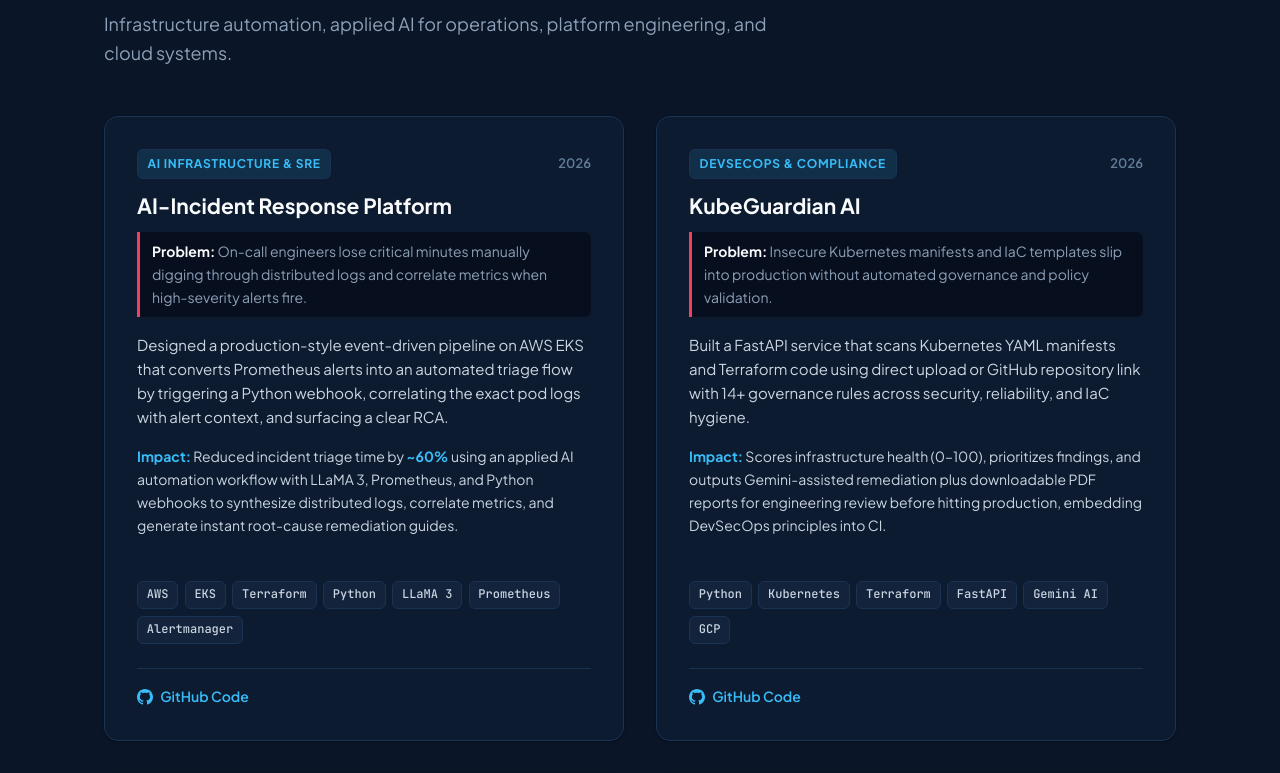
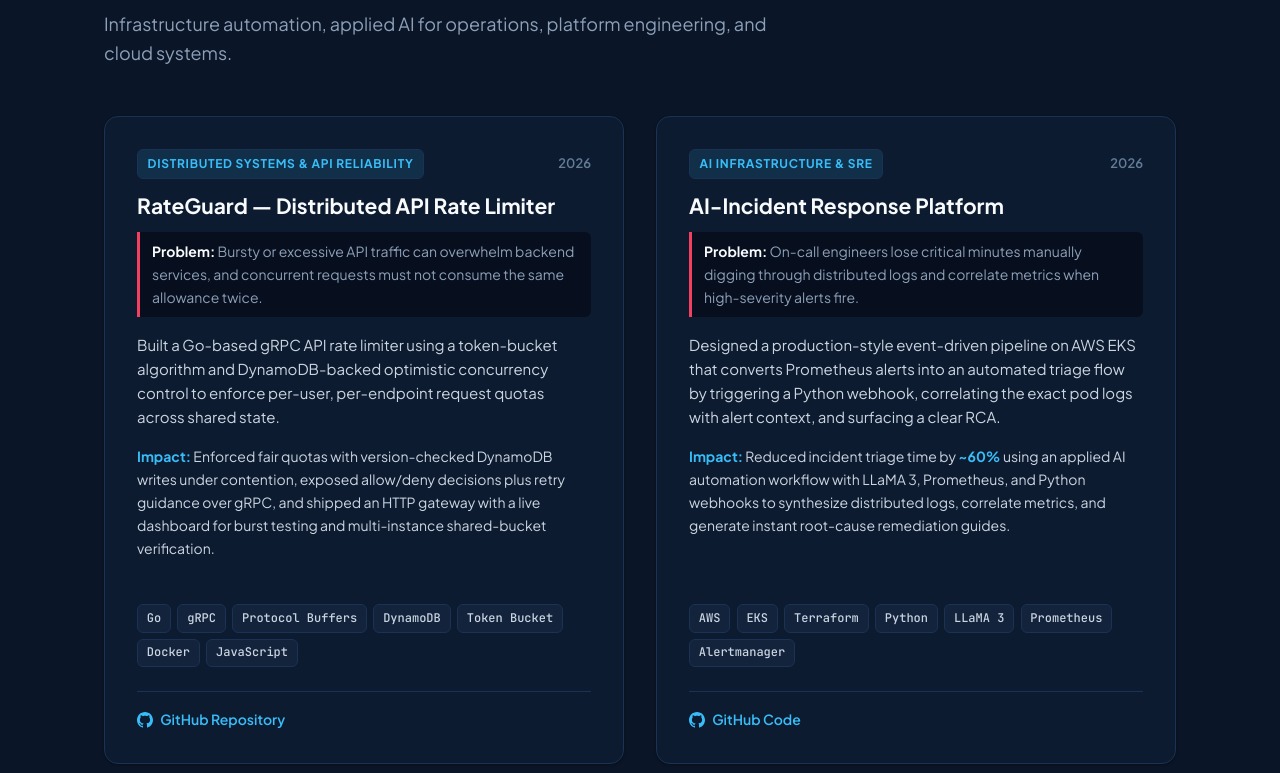
Before and after one commit to Jee-one3/Jee_portfolio, a plain HTML site: page index.html in a window 1280 px wide. Shown: the part 3433-4206 px from the top of the page. Drawn offline with Linux system fonts and the light colour scheme.

Commit message:
Add RateGuard project first and update resume PDF.
Co-authored-by: Cursor <cursoragent@cursor.com>

```diff
--- a/index.html
+++ b/index.html
@@ -394,7 +394,50 @@
           </div>
 
           <div class="projects-grid">
-            <!-- Project 1: AI-Incident Response Platform -->
+            <!-- Project 1: RateGuard -->
+            <article class="project-card">
+              <div class="project-top">
+                <div class="project-badge-row">
+                  <span class="project-category">Distributed Systems &amp; API Reliability</span>
+                  <span class="project-year">2026</span>
+                </div>
+                <h3 class="project-title">RateGuard — Distributed API Rate Limiter</h3>
+                <div class="project-problem">
+                  <strong>Problem:</strong> Bursty or excessive API traffic can overwhelm backend services, and concurrent requests must not consume the same allowance twice.
+                </div>
+                <p class="project-desc">
+                  Built a Go-based gRPC API rate limiter using a token-bucket algorithm and DynamoDB-backed optimistic concurrency control to enforce per-user, per-endpoint request quotas across shared state.
+                </p>
+                <p class="project-impact">
+                  <strong>Impact:</strong> Enforced fair quotas with version-checked DynamoDB writes under contention, exposed allow/deny decisions plus retry guidance over gRPC, and shipped an HTTP gateway with a live dashboard for burst testing and multi-instance shared-bucket verification.
+                </p>
+              </div>
+              <div class="project-bottom">
+                <div class="project-tech-row">
+                  <span class="project-tech-pill">Go</span>
+                  <span class="project-tech-pill">gRPC</span>
+                  <span class="project-tech-pill">Protocol Buffers</span>
+                  <span class="project-tech-pill">DynamoDB</span>
+                  <span class="project-tech-pill">Token Bucket</span>
+                  <span class="project-tech-pill">Docker</span>
+                  <span class="project-tech-pill">JavaScript</span>
+                </div>
+                <div class="project-links">
+                  <a
+                    href="https://github.com/Jee-one3/rateguard"
+                    target="_blank"
+                    rel="noopener noreferrer"
+                    class="btn-project-link"
+                    aria-label="GitHub Repository for RateGuard"
+                  >
+                    <svg viewBox="0 0 24 24" fill="currentColor" aria-hidden="true"><path d="M12 0c-6.626 0-12 5.373-12 12 0 5.302 3.438 9.8 8.207 11.387.599.111.793-.261.793-.577v-2.234c-3.338.726-4.033-1.416-4.033-1.416-.546-1.387-1.333-1.756-1.333-1.756-1.089-.745.083-.729.083-.729 1.205.084 1.839 1.237 1.839 1.237 1.07 1.834 2.807 1.304 3.492.997.107-.775.418-1.305.762-1.604-2.665-.305-5.467-1.334-5.467-5.931 0-1.311.469-2.381 1.236-3.221-.124-.303-.535-1.524.117-3.176 0 0 1.008-.322 3.301 1.23.957-.266 1.983-.399 3.003-.404 1.02.005 2.047.138 3.006.404 2.291-1.552 3.297-1.23 3.297-1.23.653 1.653.242 2.874.118 3.176.77.84 1.235 1.911 1.235 3.221 0 4.609-2.807 5.624-5.479 5.921.43.372.823 1.102.823 2.222v3.293c0 .319.192.694.801.576 4.765-1.589 8.199-6.086 8.199-11.386 0-6.627-5.373-12-12-12z"/></svg>
+                    GitHub Repository
+                  </a>
+                </div>
+              </div>
+            </article>
+
+            <!-- Project 2: AI-Incident Response Platform -->
             <article class="project-card">
               <div class="project-top">
                 <div class="project-badge-row">
@@ -431,7 +474,7 @@
               </div>
             </article>
 
-            <!-- Project 2: KubeGuardian AI -->
+            <!-- Project 3: KubeGuardian AI -->
             <article class="project-card">
               <div class="project-top">
                 <div class="project-badge-row">
@@ -467,7 +510,7 @@
               </div>
             </article>
 
-            <!-- Project 3: Infra Control Plane -->
+            <!-- Project 4: Infra Control Plane -->
             <article class="project-card">
               <div class="project-top">
                 <div class="project-badge-row">
@@ -504,7 +547,7 @@
               </div>
             </article>
 
-            <!-- Project 4: Kubernetes Platform Engineering on AWS EKS -->
+            <!-- Project 5: Kubernetes Platform Engineering on AWS EKS -->
             <article class="project-card">
               <div class="project-top">
                 <div class="project-badge-row">
```
Also changed, not shown: 1 other file.
